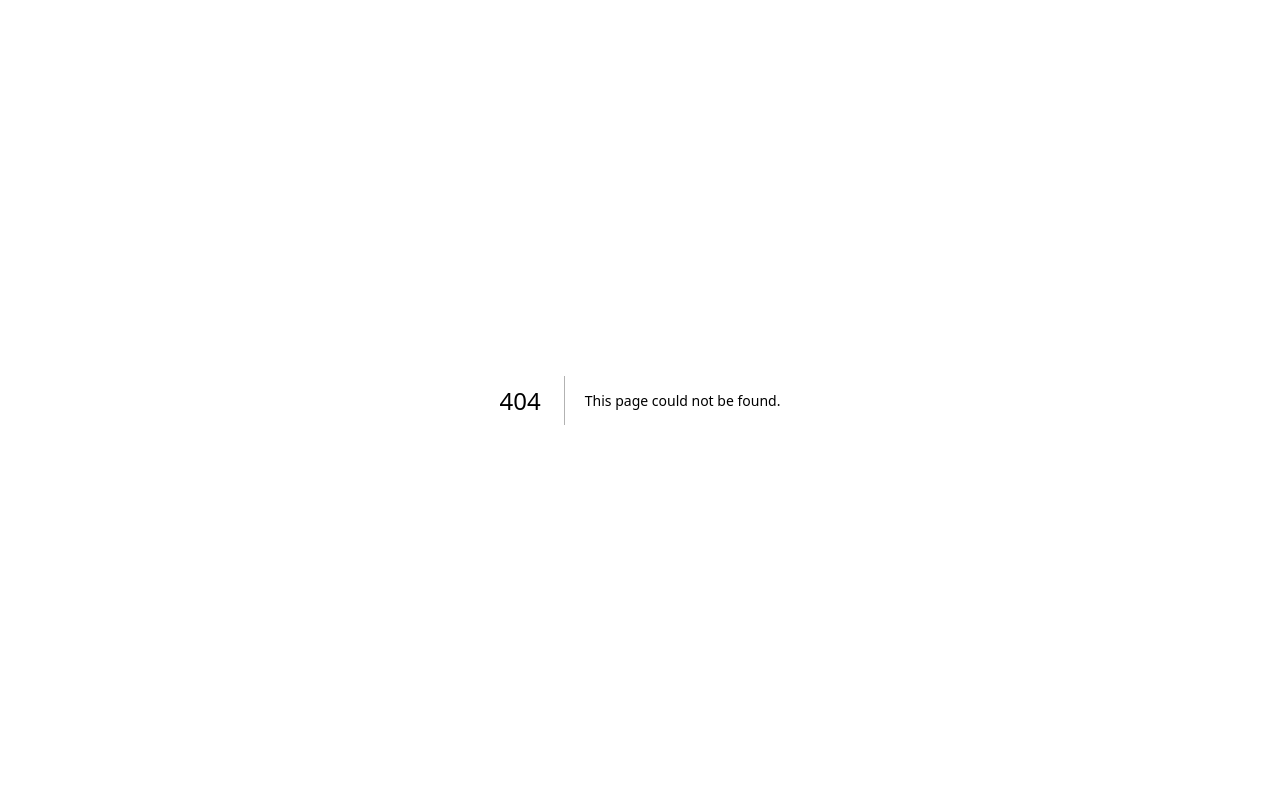
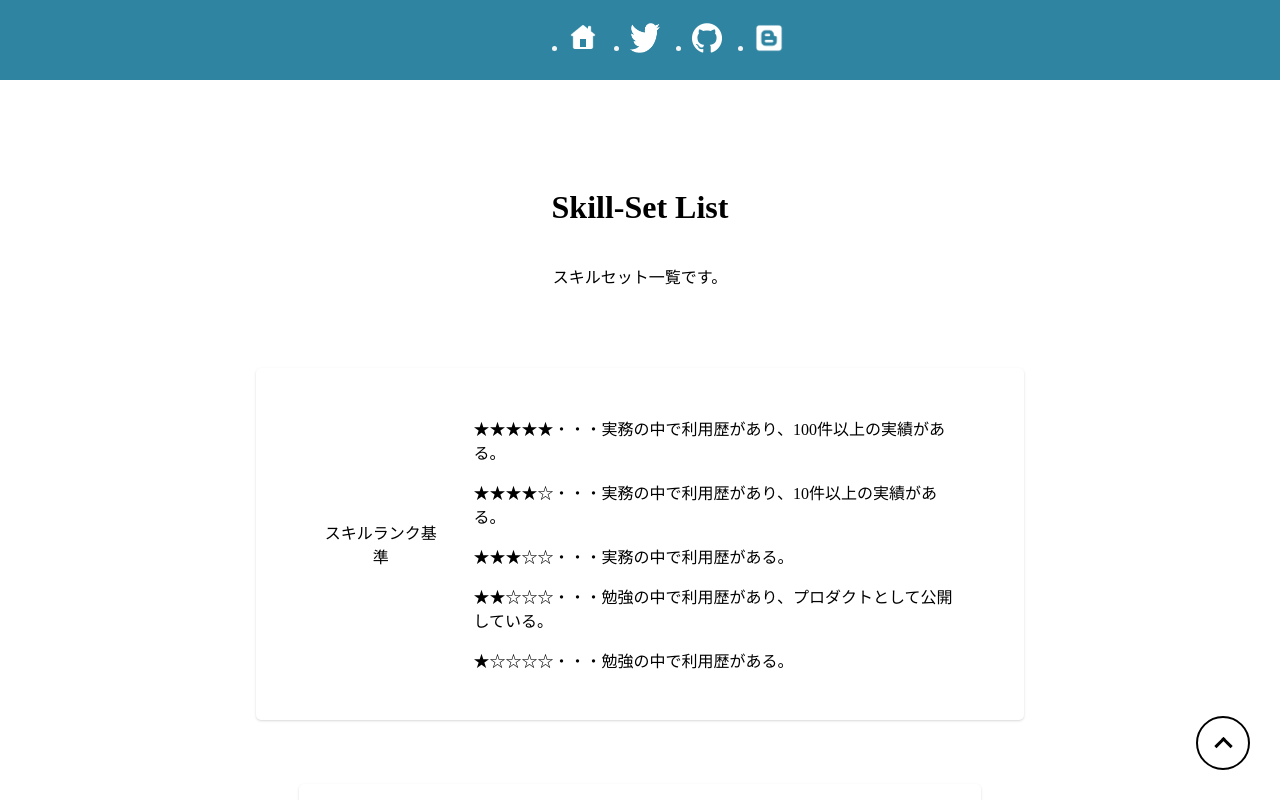
Before and after one commit to Mogy1945/myportfolio, a Next.js app: page /Skillset in a window 1280 px wide. Before the commit this address had no page. Shown: the top 800 px of the page. Built offline with nearby package versions, Linux system fonts and the light colour scheme.

Commit message:
Add: スキルセット一覧ページを作成した。
下記部品を元に作成。
-ページタイトル
-ページタイトル下部の説明文言
-スキルランクボックス
-スキルセット一覧（➡component化）
-ページトップへ戻るボタン

feature:#4

```diff
--- /dev/null
+++ b/src/pages/Skillset.tsx
@@ -0,0 +1,68 @@
+import Head from 'next/head'
+import Link from 'next/link'
+import React from 'react'
+import styles from '../styles/Skillset.module.scss'
+import Header from '@/components/Header/Header'
+import Skills from '@/components/Skillset_skills/Skills'
+
+const Skillset: React.FC = () => {
+  return (
+    <>
+      <Head>
+        <title>Skill-Set | Mogy Portfolio</title>
+        <meta name='description' content='MogyのPortfolioサイトのスキルセット一覧ページです。' />
+        <link rel='icon' href='/favicon.ico' />
+      </Head>
+      <Header></Header>
+      <main className={styles.container}>
+        <h1>Skill-Set List</h1>
+
+        <p className={styles.comment}>スキルセット一覧です。</p>
+        <div className={styles.skillContainerBase}>
+          <div className={styles.skillBox}>
+            <div className={styles.skillBoxContains}>
+              <div className={styles.skillBoxLeft}>
+                <p>スキルランク基準</p>
+              </div>
+              <div className={styles.skillBoxRight}>
+                <p>★★★★★・・・実務の中で利用歴があり、100件以上の実績がある。</p>
+                <p>★★★★☆・・・実務の中で利用歴があり、10件以上の実績がある。</p>
+                <p>★★★☆☆・・・実務の中で利用歴がある。</p>
+                <p>★★☆☆☆・・・勉強の中で利用歴があり、プロダクトとして公開している。</p>
+                <p>★☆☆☆☆・・・勉強の中で利用歴がある。</p>
+              </div>
+            </div>
+          </div>
+          {/* skillContainerBase */}
+        </div>
+        <div className={styles.skillContainer}>
+          <Skills head='HTML' srcurl='/img/Skillset/skillset_img_html.png' star='★★★★★' />
+          <Skills head='CSS3' srcurl='/img/Skillset/skillset_img_css.png' star='★★★★★' />
+          <Skills head='jQuery' srcurl='/img/Skillset/skillset_img_jquery.png' star='★★★★★' />
+          <Skills
+            head='Playwright'
+            srcurl='/img/Skillset/skillset_img_playwright.webp'
+            star='★★★☆☆'
+          />
+          <Skills head='React' srcurl='/img/Skillset/skillset_img_react.png' star='★★☆☆☆' />
+          <Skills head='Next.js' srcurl='/img/Skillset/skillset_img_next.png' star='★★☆☆☆' />
+          <Skills head='Firebase' srcurl='/img/Skillset/skillset_img_firebase.png' star='★★☆☆☆' />
+          <Skills head='SCSS' srcurl='/img/Skillset/skillset_img_scss.png' star='★★☆☆☆' />
+          <Skills
+            head='TypeScript'
+            srcurl='/img/Skillset/skillset_img_typescript.png'
+            star='★☆☆☆☆'
+          />
+          <Skills head='TestCafe' srcurl='/img/Skillset/skillset_img_testcafe.png' star='★☆☆☆☆' />
+          <Skills head='Vue' srcurl='/img/Skillset/skillset_img_vue.png' star='★☆☆☆☆' />
+          {/* skillContainer */}
+        </div>
+      </main>
+      <Link className={styles.pageTop} href='#'>
+        <span className={styles.pageTopArrow}></span>
+      </Link>
+    </>
+  )
+}
+
+export default Skillset
```
